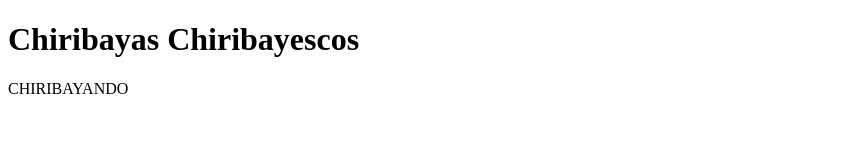
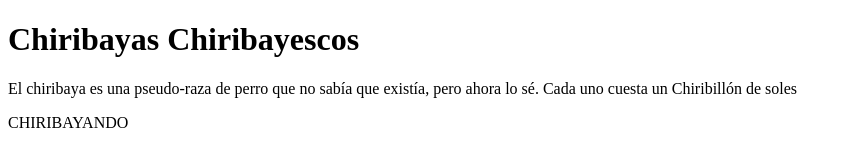
Before and after one commit to JulioSantana121314/chiribayas, a plain HTML site: page chiribayas/index.html in a window 1280 px wide. Shown: the whole page, without its empty margins (0-852 px from the left). Drawn offline with Linux system fonts and the light colour scheme.

Commit message:
COMMMMIT

```diff
--- a/chiribayas/index.html
+++ b/chiribayas/index.html
@@ -8,6 +8,8 @@
 
 <body>
 <h1>Chiribayas Chiribayescos</h1>
+
+<p> El chiribaya es una pseudo-raza de perro que no sabía que existía, pero ahora lo sé. Cada uno cuesta un Chiribillón de soles</p>
 </body>
 CHIRIBAYANDO
 
```
